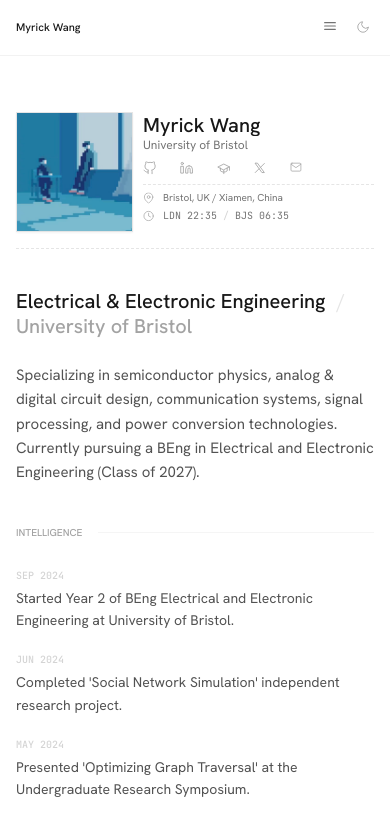
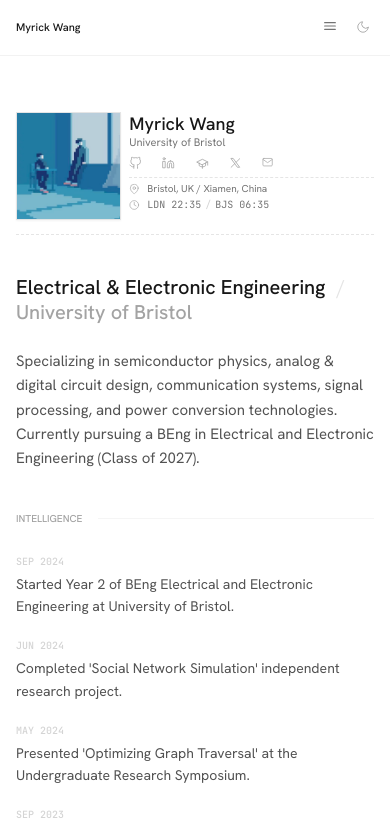
Before and after one commit to rickkwang/rickkwang.github.io, a React (Vite) app in the folder minimalist-academic-portfolio/: page / in a window 390 px wide. Shown: the top 822 px of the page. Built offline with nearby package versions, Linux system fonts and the light colour scheme.

Commit message:
style: compact mobile hero typography and meta spacing

```diff
--- a/minimalist-academic-portfolio/App.tsx
+++ b/minimalist-academic-portfolio/App.tsx
@@ -198,9 +198,9 @@
     {/* Profile Header */}
     <section className="flex flex-col md:flex-row gap-10 md:gap-24 lg:gap-32">
       {/* Mobile Hero Card */}
-      <div className="md:hidden w-full border-b border-dashed border-neutral-200 dark:border-neutral-800 pb-4">
-        <div className="flex items-start gap-2.5">
-          <div className="w-[30vw] max-w-[132px] min-w-[96px] thin-border bg-white dark:bg-neutral-900 shadow-sm border-neutral-200 dark:border-neutral-800 flex-shrink-0">
+      <div className="md:hidden w-full border-b border-dashed border-neutral-200 dark:border-neutral-800 pb-3.5">
+        <div className="flex items-start gap-2">
+          <div className="w-[27vw] max-w-[118px] min-w-[88px] thin-border bg-white dark:bg-neutral-900 shadow-sm border-neutral-200 dark:border-neutral-800 flex-shrink-0">
             <img
               src={PROFILE.avatar}
               className="block w-full h-auto object-contain opacity-100"
@@ -208,22 +208,22 @@
             />
           </div>
           <div className="flex-1 min-w-0 pt-0.5">
-            <h3 className="text-[20px] leading-[1.1] font-medium text-neutral-900 dark:text-neutral-100 truncate">{PROFILE.name}</h3>
-            <p className="mt-0.5 text-[12px] leading-[1.2] text-neutral-500 dark:text-neutral-400 truncate">University of Bristol</p>
-            <div className="mt-2 grid grid-cols-5 gap-2 text-neutral-400 dark:text-neutral-600 max-w-[176px]">
-              <a href={`https://${PROFILE.socials.github}`} target="_blank" rel="noopener noreferrer" className="hover:text-black dark:hover:text-neutral-200 transition-all scale-[0.85] origin-left" title="GitHub"><IconGitHub /></a>
-              <a href={`https://${PROFILE.socials.linkedin}`} target="_blank" rel="noopener noreferrer" className="hover:text-black dark:hover:text-neutral-200 transition-all scale-[0.85] origin-left" title="LinkedIn"><IconLinkedIn /></a>
-              <a href={`https://${PROFILE.socials.scholar}`} target="_blank" rel="noopener noreferrer" className="hover:text-black dark:hover:text-neutral-200 transition-all scale-[0.85] origin-left" title="Google Scholar"><IconScholar /></a>
-              <a href={`https://${PROFILE.socials.twitter}`} target="_blank" rel="noopener noreferrer" className="hover:text-black dark:hover:text-neutral-200 transition-all scale-[0.85] origin-left" title="X (Twitter)"><IconX /></a>
-              <a href={`mailto:${PROFILE.email}`} className="hover:text-black dark:hover:text-neutral-200 transition-all scale-[0.85] origin-left" title="Email"><IconMail /></a>
+            <h3 className="text-[18px] leading-[1.1] font-medium text-neutral-900 dark:text-neutral-100 truncate">{PROFILE.name}</h3>
+            <p className="mt-0.5 text-[11px] leading-[1.2] text-neutral-500 dark:text-neutral-400 truncate">University of Bristol</p>
+            <div className="mt-1.5 grid grid-cols-5 gap-1.5 text-neutral-400 dark:text-neutral-600 max-w-[160px]">
+              <a href={`https://${PROFILE.socials.github}`} target="_blank" rel="noopener noreferrer" className="hover:text-black dark:hover:text-neutral-200 transition-all scale-[0.8] origin-left" title="GitHub"><IconGitHub /></a>
+              <a href={`https://${PROFILE.socials.linkedin}`} target="_blank" rel="noopener noreferrer" className="hover:text-black dark:hover:text-neutral-200 transition-all scale-[0.8] origin-left" title="LinkedIn"><IconLinkedIn /></a>
+              <a href={`https://${PROFILE.socials.scholar}`} target="_blank" rel="noopener noreferrer" className="hover:text-black dark:hover:text-neutral-200 transition-all scale-[0.8] origin-left" title="Google Scholar"><IconScholar /></a>
+              <a href={`https://${PROFILE.socials.twitter}`} target="_blank" rel="noopener noreferrer" className="hover:text-black dark:hover:text-neutral-200 transition-all scale-[0.8] origin-left" title="X (Twitter)"><IconX /></a>
+              <a href={`mailto:${PROFILE.email}`} className="hover:text-black dark:hover:text-neutral-200 transition-all scale-[0.8] origin-left" title="Email"><IconMail /></a>
             </div>
-            <div className="mt-2 pt-1.5 border-t border-dashed border-neutral-200 dark:border-neutral-800 text-[10px] text-neutral-500 dark:text-neutral-400 leading-tight">
-              <div className="flex items-center gap-1.5 min-w-0">
-                <span className="scale-[0.8] origin-left"><IconLocation /></span>
+            <div className="mt-1.5 pt-1 border-t border-dashed border-neutral-200 dark:border-neutral-800 text-[10px] text-neutral-500 dark:text-neutral-400 leading-tight">
+              <div className="flex items-center gap-1 min-w-0">
+                <span className="scale-[0.75] origin-left"><IconLocation /></span>
                 <span className="truncate">{PROFILE.location}</span>
               </div>
-              <div className="mt-1 flex items-center gap-1.5 uppercase mono">
-                <span className="scale-[0.8] origin-left"><IconClock /></span>
+              <div className="mt-0.5 flex items-center gap-1 uppercase mono">
+                <span className="scale-[0.75] origin-left"><IconClock /></span>
                 <span>LDN {time.ldn}</span>
                 <span className="opacity-30">/</span>
                 <span>BJS {time.bjs}</span>
```
